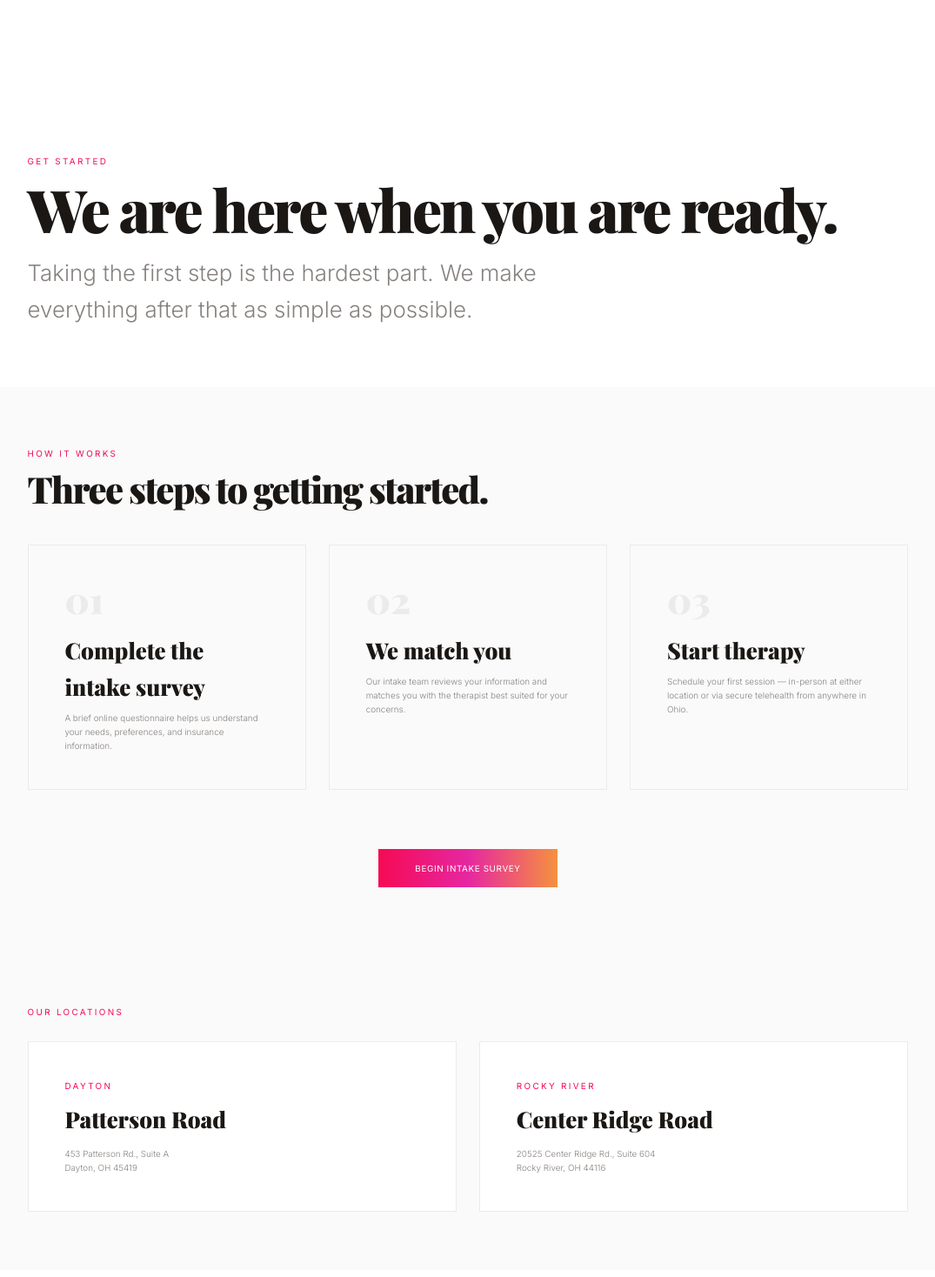
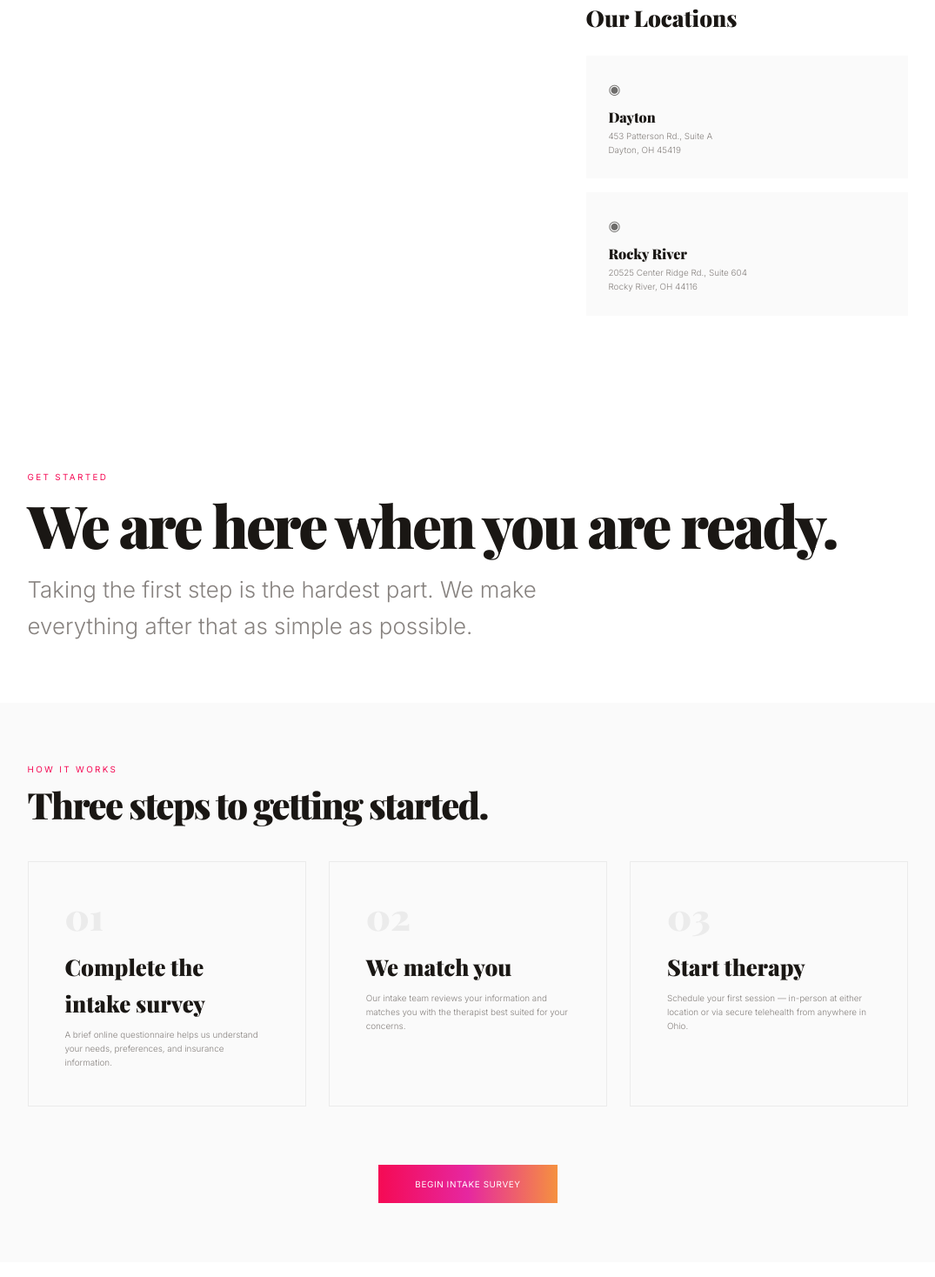
Before and after one commit to JDOG332/nguwellness, a Next.js app: page /contact in a window 1280 px wide. Shown: the part 1122-2590 px from the top of the page at 87% size, without its empty margins (102-1177 px from the left). Built offline with nearby package versions, Linux system fonts and the light colour scheme; a web font is replaced by a local one.

Commit message:
Move locations into sidebar, remove standalone locations section

```diff
--- a/app/contact/ContactPage.jsx
+++ b/app/contact/ContactPage.jsx
@@ -109,6 +109,10 @@ const contactStyles = `
     font-size: var(--t-sm);
     font-weight: 300;
     color: var(--earth);
+  }
+
+  .sidebar-heading-locations {
+    margin-top: var(--s-xs);
   }
 
   /* ── HERO ── */
@@ -406,6 +410,17 @@ export default function ContactPage() {
               <p className="sidebar-title">Client Portal</p>
               <p className="sidebar-value">therapyportal.com</p>
             </a>
+            <p className="sidebar-heading sidebar-heading-locations">Our Locations</p>
+            <div className="sidebar-card">
+              <p className="sidebar-icon">◉</p>
+              <p className="sidebar-title">Dayton</p>
+              <p className="sidebar-value">453 Patterson Rd., Suite A<br />Dayton, OH 45419</p>
+            </div>
+            <div className="sidebar-card">
+              <p className="sidebar-icon">◉</p>
+              <p className="sidebar-title">Rocky River</p>
+              <p className="sidebar-value">20525 Center Ridge Rd., Suite 604<br />Rocky River, OH 44116</p>
+            </div>
           </div>
         </div>
       </section>
@@ -445,25 +460,6 @@ export default function ContactPage() {
             <button className="btn-rose" onClick={() => window.open("https://therapyportal.com/p/nguwellness", "_blank")}>
               Begin Intake Survey
             </button>
-          </div>
-        </div>
-      </section>
-
-      {/* ── LOCATIONS ── */}
-      <section className="phi-section-sm bg-mist">
-        <div className="phi-wrap">
-          <p className="eyebrow">Our Locations</p>
-          <div className="loc-grid">
-            <div className="loc-card">
-              <p className="loc-label">Dayton</p>
-              <p className="loc-name">Patterson Road</p>
-              <p className="loc-address">453 Patterson Rd., Suite A<br />Dayton, OH 45419</p>
-            </div>
-            <div className="loc-card">
-              <p className="loc-label">Rocky River</p>
-              <p className="loc-name">Center Ridge Road</p>
-              <p className="loc-address">20525 Center Ridge Rd., Suite 604<br />Rocky River, OH 44116</p>
-            </div>
           </div>
         </div>
       </section>
```
